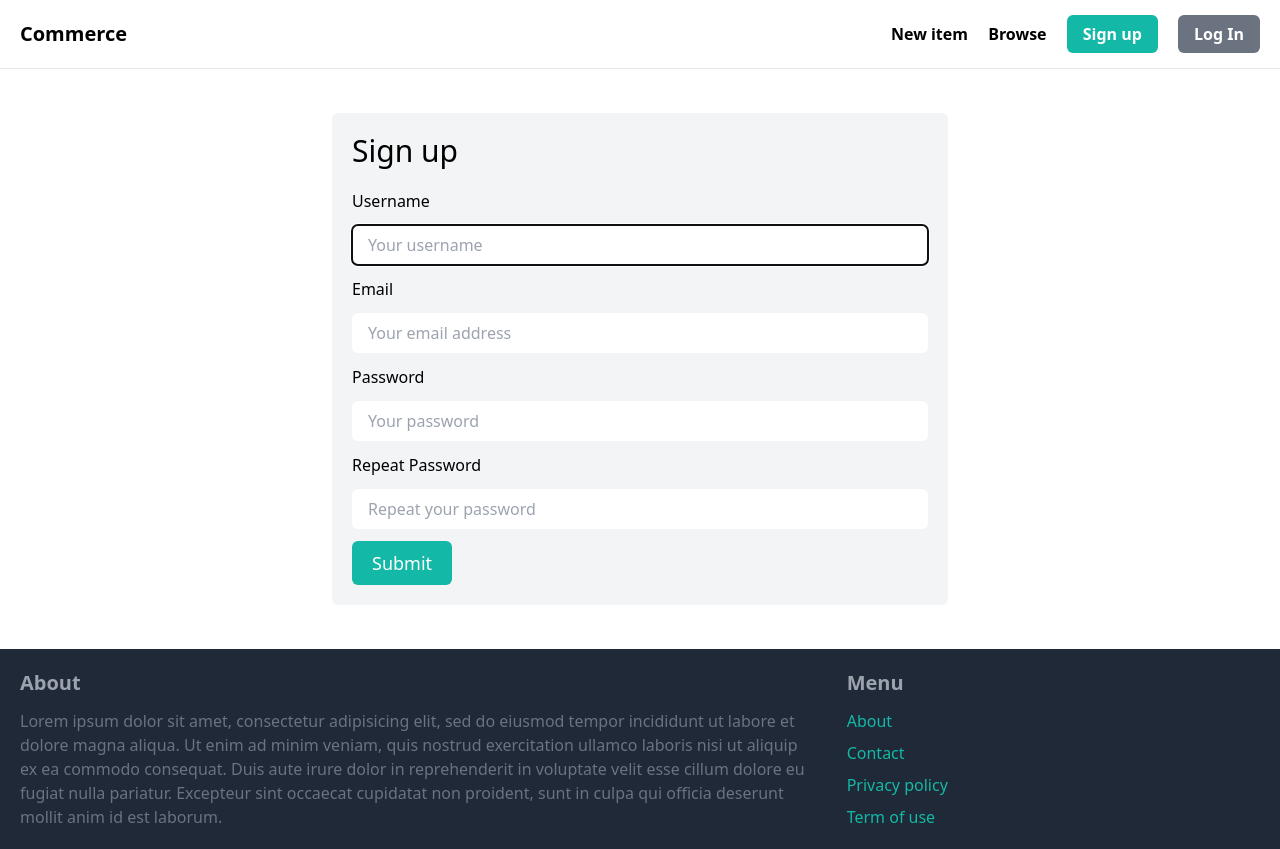
After one commit to zeindevs/django-commerce, a Django app: page /signup/ in a window 1280 px wide. The commit adds this page. Run offline with Django 5.2, Linux system fonts and the light colour scheme; some libraries are stand-ins or nearby versions.

Commit message:
add signup

```diff
--- a/commerce/urls.py
+++ b/commerce/urls.py
@@ -3,11 +3,8 @@ from django.urls import include, path
 from django.conf import settings
 from django.conf.urls.static import static
 
-from core.views import index, contact
-
 urlpatterns = [
-    path("", index, name="index"),
+    path("", include("core.urls")),
     path("items/", include("item.urls")),
-    path("contact/", contact, name="contact"),
     path("admin/", admin.site.urls),
 ] + static(settings.MEDIA_URL, document_root=settings.MEDIA_ROOT)
--- /dev/null
+++ b/core/forms.py
@@ -0,0 +1,45 @@
+from django import forms
+from django.contrib.auth.forms import UserCreationForm
+from django.contrib.auth.models import User
+
+
+class SignupForm(UserCreationForm):
+    class Meta:
+        model = User
+        fields = ("username", "email", "password1", "password2")
+
+    username = forms.CharField(
+        widget=forms.TextInput(
+            attrs={
+                "placeholder": "Your username",
+                "class": "w-full py-2 px-4 rounded-md",
+            }
+        )
+    )
+
+    email = forms.CharField(
+        widget=forms.TextInput(
+            attrs={
+                "placeholder": "Your email address",
+                "class": "w-full py-2 px-4 rounded-md",
+            }
+        )
+    )
+
+    password1 = forms.CharField(
+        widget=forms.PasswordInput(
+            attrs={
+                "placeholder": "Your password",
+                "class": "w-full py-2 px-4 rounded-md",
+            }
+        )
+    )
+
+    password2 = forms.CharField(
+        widget=forms.PasswordInput(
+            attrs={
+                "placeholder": "Repeat your password",
+                "class": "w-full py-2 px-4 rounded-md",
+            }
+        )
+    )
--- a/core/templates/core/base.html
+++ b/core/templates/core/base.html
@@ -14,8 +14,8 @@
 			<a href="#" class="text-base font-semibold hover:text-gray-500">New item</a>
 			<a href="#" class="text-base font-semibold hover:text-gray-500">Browse</a>
 
-			<a href="#" class="px-4 py-2 text-base font-semibold bg-teal-500 text-white rounded-md hover:bg-teal-700">Sign up</a>
-			<a href="#" class="px-4 py-2 text-base font-semibold bg-teal-500 text-white rounded-md hover:bg-teal-700">Log In</a>
+			<a href="{% url 'core:signup'  %}" class="px-4 py-2 text-base font-semibold bg-teal-500 text-white rounded-md hover:bg-teal-700">Sign up</a>
+			<a href="#" class="px-4 py-2 text-base font-semibold bg-gray-500 text-white rounded-md hover:bg-gray-700">Log In</a>
 		</div>
 	</nav>
 
@@ -40,7 +40,7 @@
 							<a href="#" class="text-base text-teal-500 hover:text-teal-700">About</a>
 						</li>
 						<li>
-							<a href="{% url 'contact' %}" class="text-base text-teal-500 hover:text-teal-700">Contact</a>
+							<a href="{% url 'core:contact' %}" class="text-base text-teal-500 hover:text-teal-700">Contact</a>
 						</li>
 						<li>
 							<a href="#" class="text-base text-teal-500 hover:text-teal-700">Privacy policy</a>
--- /dev/null
+++ b/core/templates/core/signup.html
@@ -0,0 +1,46 @@
+{% extends 'core/base.html' %}
+{% block title %}
+	Sign up
+{%endblock%}
+
+{% block content %}
+	<div class="w-1/2 my-5 mx-auto p-5 bg-gray-100 rounded-md">
+		<h1 class="mb-5 text-3xl">Sign up</h1>
+
+		<form method="post" action=".">
+				{% csrf_token %}
+
+				<div class="mb-3">
+						<label class="inline-block mb-3">Username</label>
+						{{ form.username }}
+				</div>
+
+				<div class="mb-3">
+						<label class="inline-block mb-3">Email</label>
+						{{ form.email }}
+				</div>
+
+				<div class="mb-3">
+						<label class="inline-block mb-3">Password</label>
+						{{ form.password1 }}
+				</div>
+
+					<div class="mb-3">
+						<label class="inline-block mb-3">Repeat Password</label>
+						{{ form.password2 }}
+				</div>
+
+				{% if form.errors or form.non_field_errors %}
+					<div class="mb-5 p-5 bg-red-100 rounded-md">
+						{% for field in form %}
+							{{ field.errors }}
+						{% endfor %}
+
+						{{ form.non_field_errors }}
+					</div>
+				{% endif %}
+
+				<button class="py-2 px-5 text-lg bg-teal-500 rounded-md hover:bg-teal-700 text-white">Submit</button>
+		</form>
+	</div>
+{% endblock %}
--- /dev/null
+++ b/core/urls.py
@@ -0,0 +1,11 @@
+from django.urls import path
+
+from . import views
+
+app_name = "core"
+
+urlpatterns = [
+    path("", views.index, name="index"),
+    path("contact/", views.contact, name="contact"),
+    path("signup/", views.signup, name="signup"),
+]
--- a/core/views.py
+++ b/core/views.py
@@ -1,5 +1,6 @@
-from django.shortcuts import render
+from django.shortcuts import redirect, render
 
+from core.forms import SignupForm
 from item.models import Category, Item
 
 
@@ -14,3 +15,19 @@ def index(request):
 
 def contact(request):
     return render(request, "core/contact.html")
+
+
+def signup(request):
+    if request.method == "POST":
+        form = SignupForm(request.POST)
+
+        if form.is_valid():
+            form.save()
+
+            return redirect("/login/")
+    else:
+        form = SignupForm()
+
+    data = {"form": form}
+
+    return render(request, "core/signup.html", data)
```
